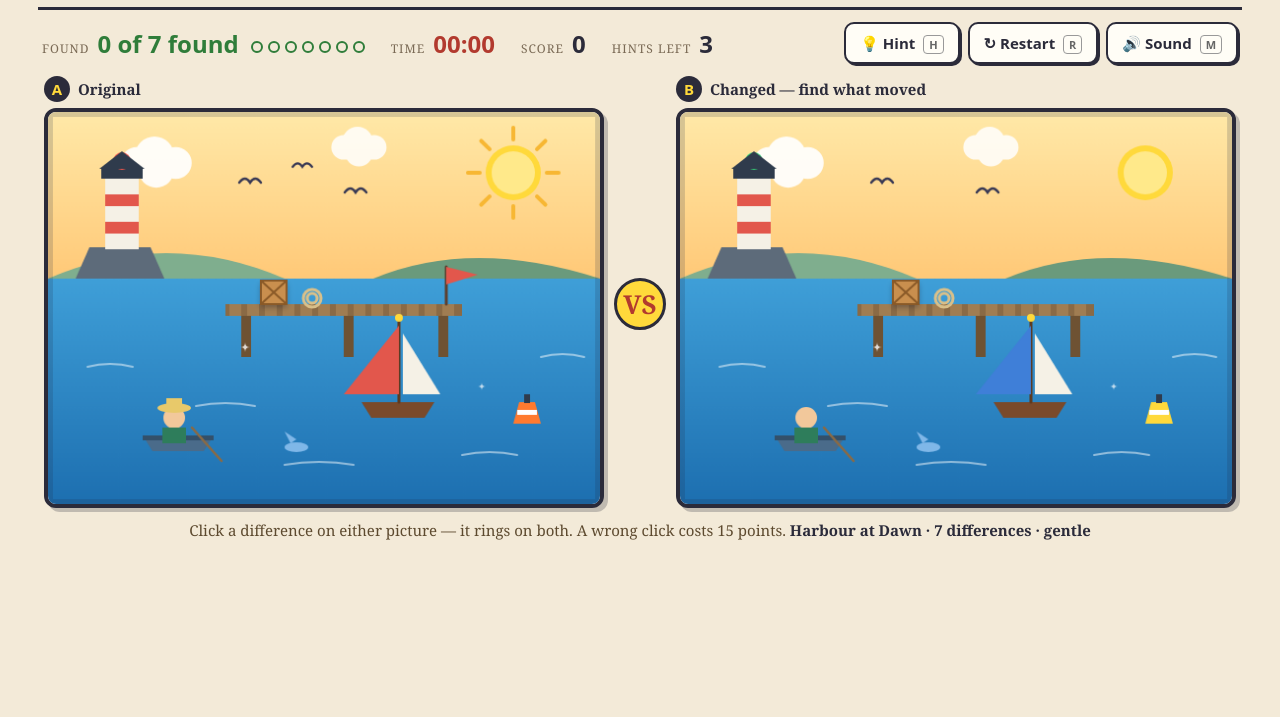
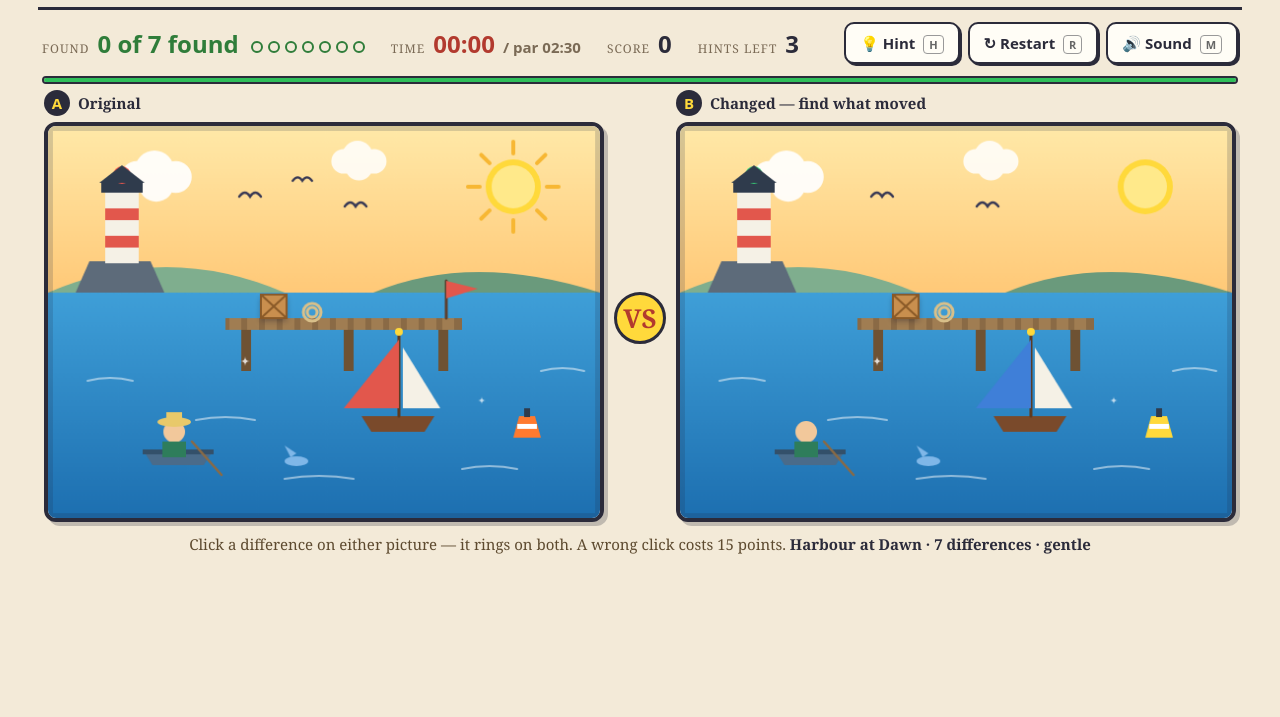
Before and after one commit to ninochaan/best-spot-the-difference-game-20261121-0451, a plain HTML site: page game/index.html in a window 1280 px wide. Shown: the part 83-800 px from the top of the page. Drawn offline with Linux system fonts and the light colour scheme.

Commit message:
Fix pass 2: garden screenshot, par in the HUD, dark-bulb hotspot

```diff
--- a/game/index.html
+++ b/game/index.html
@@ -30,6 +30,7 @@
     <div class="hud-block">
       <span class="hud-label">Time</span>
       <span id="timer">00:00</span>
+      <span id="par-label">/ par 02:30</span>
     </div>
     <div class="hud-block">
       <span class="hud-label">Score</span>
@@ -45,6 +46,7 @@
       <button id="sound-btn" title="Sound on/off (M)">🔊 Sound <span class="key">M</span></button>
     </div>
   </section>
+  <div id="par-track" aria-hidden="true"><div id="par-fill"></div></div>
 
   <main id="panels">
     <figure class="panel">
--- a/game/styles.css
+++ b/game/styles.css
@@ -76,6 +76,28 @@ html, body {
 
 #counter { color: #2f7d3a; }
 #timer { color: #b23a2e; font-variant-numeric: tabular-nums; }
+
+#par-label {
+  font-size: 15px;
+  font-weight: 600;
+  font-family: system-ui, sans-serif;
+  font-variant-numeric: tabular-nums;
+  color: #7a6a55;
+}
+#par-label.over { color: #b23a2e; }
+
+/* The par bar: a slim drain under the HUD. Full at the first click, empty at
+   par; it reddens as par nears and the track flares once par is beaten. */
+#par-track {
+  height: 8px;
+  margin: 0 4px 6px;
+  background: #e4d9c3;
+  border: 2px solid #2b2b3a;
+  border-radius: 6px;
+  overflow: hidden;
+}
+#par-track.over { border-color: #b23a2e; background: #f6d9d4; }
+#par-fill { height: 100%; width: 100%; background: #2fbf5a; }
 
 #dots { display: inline-flex; gap: 5px; margin-left: 4px; }
 #dots .dot {
```
